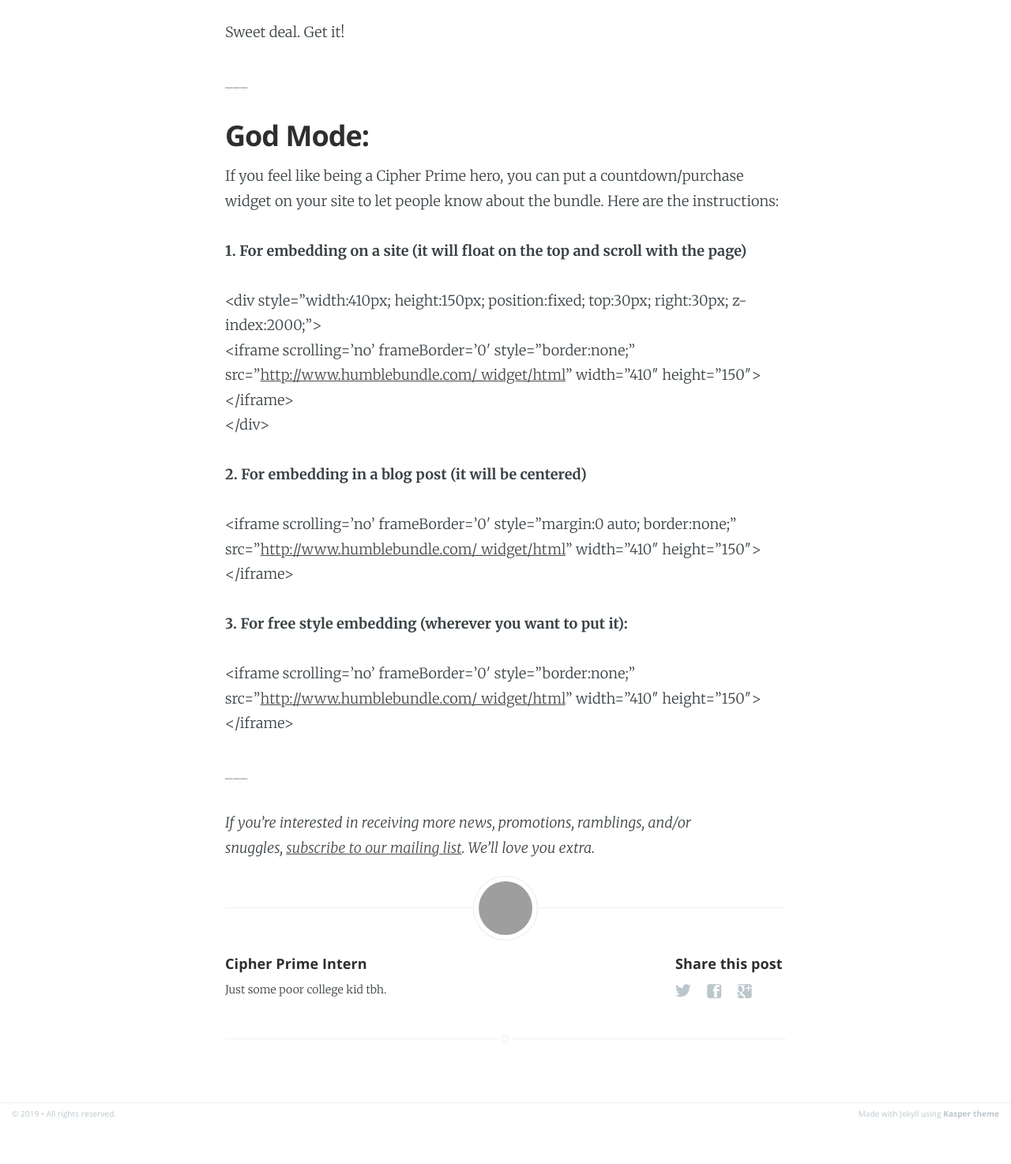
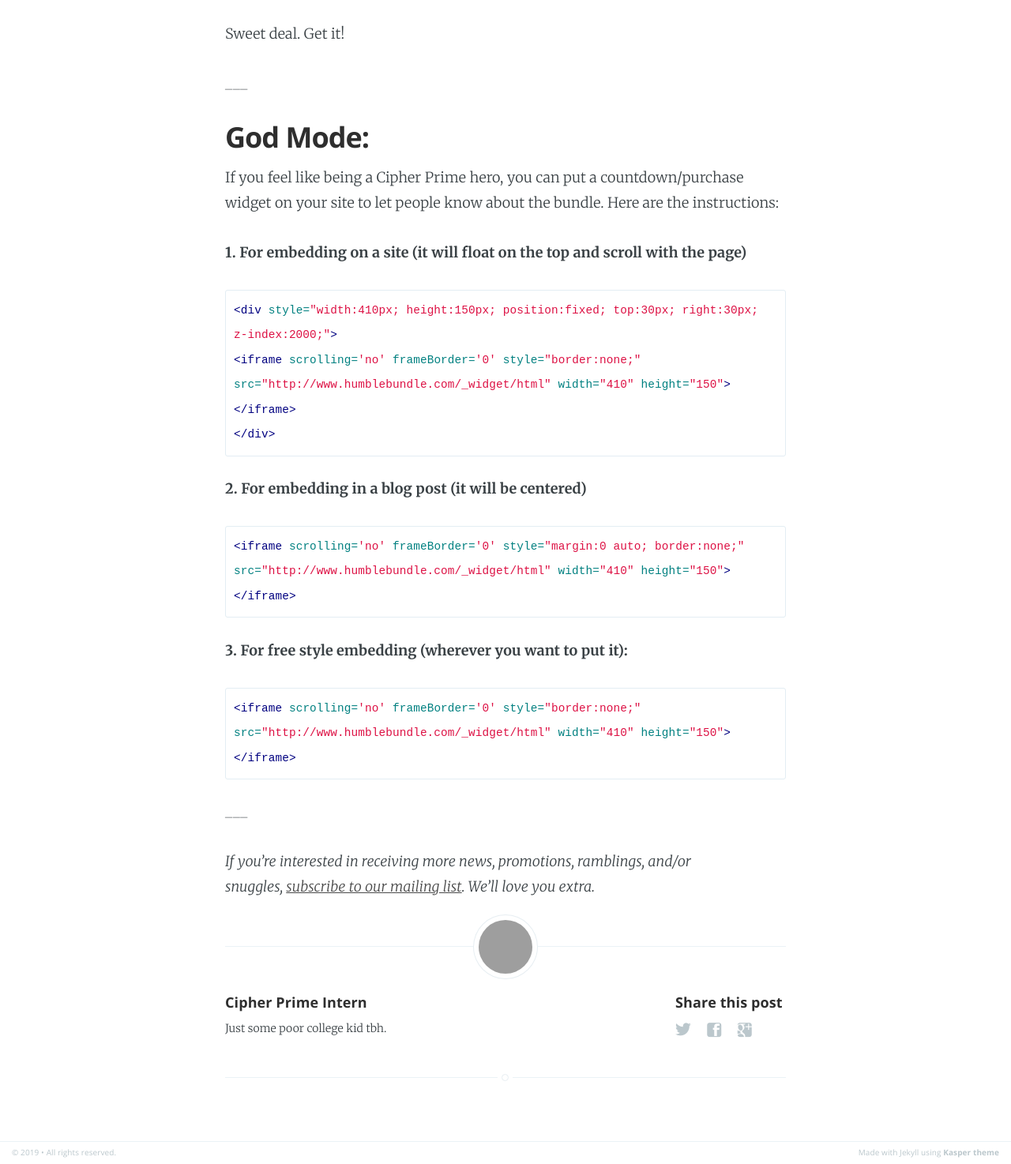
Before and after one commit to cipherprime/blog.cipherprime.com, a Jekyll site: the page built from _posts/2013-3-12-splice-in-another-humble-bundle.md, in a window 1280 px wide, cut to the strip 826-2300 px from the top of the page. Shown: the whole strip at 79% size. Built offline with Jekyll 4.4.1, drawn with Linux system fonts in a browser that asks for light colours; Markdown is read by kramdown in place of the engine named in the settings; before the commit the page ends 2251 px from its top, so only the background shows below that; grey boxes are pictures that could not be loaded.

Commit message:
some fixes

````diff
--- a/Gemfile
+++ b/Gemfile
@@ -24,6 +24,8 @@
   gem "jekyll-remote-theme"
   gem "jekyll-paginate"
   gem "classifier-reborn"
+  gem "redcarpet"
+  gem "pygments.rb"
 end
 
 # Windows does not include zoneinfo files, so bundle the tzinfo-data gem
--- a/_config.yml
+++ b/_config.yml
@@ -23,9 +23,12 @@
 # dark_header: true
 
 # Build settings
-markdown: kramdown
+markdown: redcarpet
+highlighter: pygments
 # theme: minimal-mistakes-jekyll
 # remote_theme: niklasbuschmann/contrast
+# redcarpet:
+#     extensions: ["no_intra_emphasis", "fenced_code_blocks", "autolink", "strikethrough", "superscript"]
 
 plugins:
   - jekyll-remote-theme
--- a/_includes/iframe.html
+++ b/_includes/iframe.html
@@ -1,4 +1,2 @@
-<!-- <div class="iframe-container"> -->
-  <iframe src="{{ include.src }}" width="{{ include.width }}" height="{{ include.height }}">
-  </iframe>
-<!-- </div> -->
+<iframe src="{{ include.src }}" width="{{ include.width }}" height="{{ include.height }}">
+</iframe>
--- a/_posts/2013-3-12-splice-in-another-humble-bundle.md
+++ b/_posts/2013-3-12-splice-in-another-humble-bundle.md
@@ -29,17 +29,23 @@
 
 **1\. For embedding on a site (it will float on the top and scroll with the page)**
 
-<div style=”width:410px; height:150px; position:fixed; top:30px; right:30px; z-index:2000;”>
-<iframe scrolling=’no’ frameBorder=’0′ style=”border:none;” src=”[http://www.humblebundle.com/\_widget/html](http://www.humblebundle.com/_widget/html)” width=”410″ height=”150″></iframe>
+```html
+<div style="width:410px; height:150px; position:fixed; top:30px; right:30px; z-index:2000;">
+<iframe scrolling='no' frameBorder='0' style="border:none;" src="http://www.humblebundle.com/_widget/html" width="410" height="150"></iframe>
 </div>
+```
 
 **2\. For embedding in a blog post (it will be centered)**
 
-<iframe scrolling=’no’ frameBorder=’0′ style=”margin:0 auto; border:none;” src=”[http://www.humblebundle.com/\_widget/html](http://www.humblebundle.com/_widget/html)” width=”410″ height=”150″></iframe>
+```html
+<iframe scrolling='no' frameBorder='0' style="margin:0 auto; border:none;" src="http://www.humblebundle.com/_widget/html" width="410" height="150"></iframe>
+```
 
 **3\. For free style embedding (wherever you want to put it):**
 
-<iframe scrolling=’no’ frameBorder=’0′ style=”border:none;” src=”[http://www.humblebundle.com/\_widget/html](http://www.humblebundle.com/_widget/html)” width=”410″ height=”150″></iframe>
+```html
+<iframe scrolling='no' frameBorder='0' style="border:none;" src="http://www.humblebundle.com/_widget/html" width="410" height="150"></iframe>
+```
 
 \_\_\_
 
--- a/assets/css/custom.css
+++ b/assets/css/custom.css
@@ -1,6 +1,6 @@
 iframe
 {
-  border: none;
+  border: 1px solid #eee;
 }
 
 img
@@ -18,3 +18,9 @@
 {
   text-decoration: underline;
 }
+
+
+pre
+{
+  font-size: 80%;
+}
````
Also changed, not shown: Gemfile.lock.
